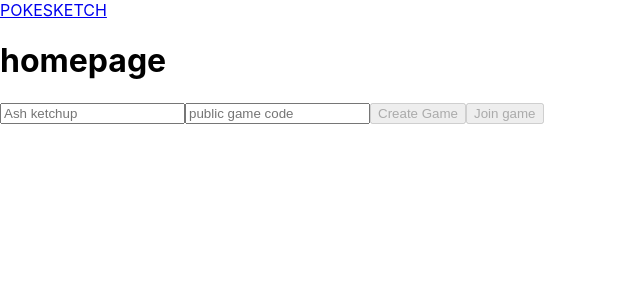
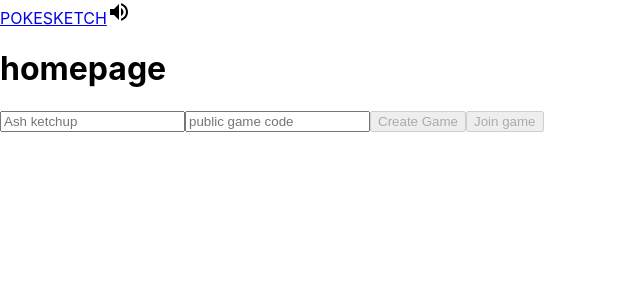
Before and after one commit to myCoalSmells/pokesketch, a React (Create React App) app: page / in a window 1280 px wide. Shown: the top 300 px of the page, without its empty margins (0-640 px from the left). Built offline with nearby package versions, Linux system fonts and the light colour scheme.

Commit message:
added mute button, state persists. add sound later

```diff
--- a/package.json
+++ b/package.json
@@ -3,7 +3,10 @@
   "version": "0.1.0",
   "private": true,
   "dependencies": {
+    "@emotion/react": "^11.11.1",
+    "@emotion/styled": "^11.11.0",
     "@mui/icons-material": "^5.11.16",
+    "@mui/material": "^5.13.6",
     "@reduxjs/toolkit": "^1.9.5",
     "@testing-library/jest-dom": "^5.16.5",
     "@testing-library/react": "^13.4.0",
--- a/src/components/Navbar.tsx
+++ b/src/components/Navbar.tsx
@@ -1,11 +1,30 @@
-import React, { FC } from 'react';
+import React, { useState, useEffect, FC } from 'react';
 import { Link } from 'react-router-dom';
-
+import VolumeUpIcon from '@mui/icons-material/VolumeUp';
+import VolumeMuteIcon from '@mui/icons-material/VolumeMute';
 
 const Navbar: FC = () => {
+  const [mute, setMute] = useState<boolean>(() => {
+    // Default to unmuted if localStorage item doesn't exist yet
+    return JSON.parse(localStorage.getItem('mute') || 'false');
+  });
+
+  useEffect(() => {
+    // Whenever mute state changes, update localStorage item
+    localStorage.setItem('mute', JSON.stringify(mute));
+  }, [mute]);
+
+  const toggleMute = () => {
+    setMute(prevMute => !prevMute);
+  };
+
   return (
     <nav>
       <Link to="/">POKESKETCH</Link>
+      {mute
+        ? <VolumeMuteIcon onClick={toggleMute}/>
+        : <VolumeUpIcon onClick={toggleMute}/>
+      }
     </nav>
   );
 };
```
Also changed, not shown: 1 other file (tests, documents, lock files or other folders).
